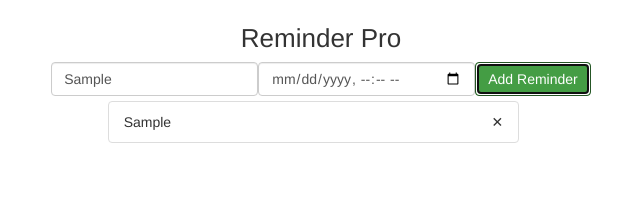
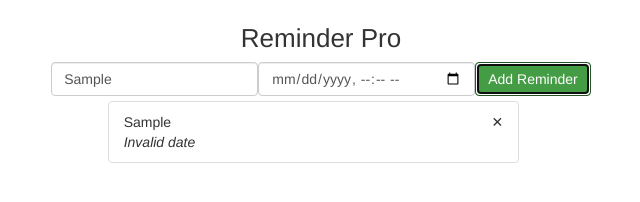
Before and after one commit to igor-arkhipenko/react-reminderPro, a React (Create React App) app: page / in a window 1280 px wide. Both pictures are taken after typing "Sample" into the empty fields and a click on the button "Add Reminder". Shown: the top 202 px of the page, without its empty margins (319-959 px from the left). Built offline with nearby package versions, Linux system fonts and the light colour scheme.

Commit message:
Interpreting moments with MomentJS

```diff
--- a/package.json
+++ b/package.json
@@ -3,6 +3,7 @@
   "version": "0.1.0",
   "private": true,
   "dependencies": {
+    "moment": "^2.18.1",
     "react": "^15.6.1",
     "react-dom": "^15.6.1",
     "react-redux": "^5.0.6",
--- a/src/components/App.jsx
+++ b/src/components/App.jsx
@@ -1,6 +1,7 @@
 import React, { Component } from 'react';
 import { connect } from 'react-redux';
 import { addReminder, deleteReminder } from "../actions/index";
+import moment from 'moment';
 
 class App extends Component {
     constructor(props) {
@@ -28,7 +29,10 @@
                     reminders.map(reminder => {
                         return (
                             <li key={reminder.id} className='list-group-item'>
-                                <div className='list-item'>{reminder.text}</div>
+                                <div className='list-item'>
+                                    <div>{reminder.text}</div>
+                                    <div><em>{moment(new Date(reminder.dueDate)).fromNow()}</em> </div>
+                                </div>
                                 <div
                                     className='list-item delete-button'
                                     onClick={() => this.deleteReminder(reminder.id)}
```
